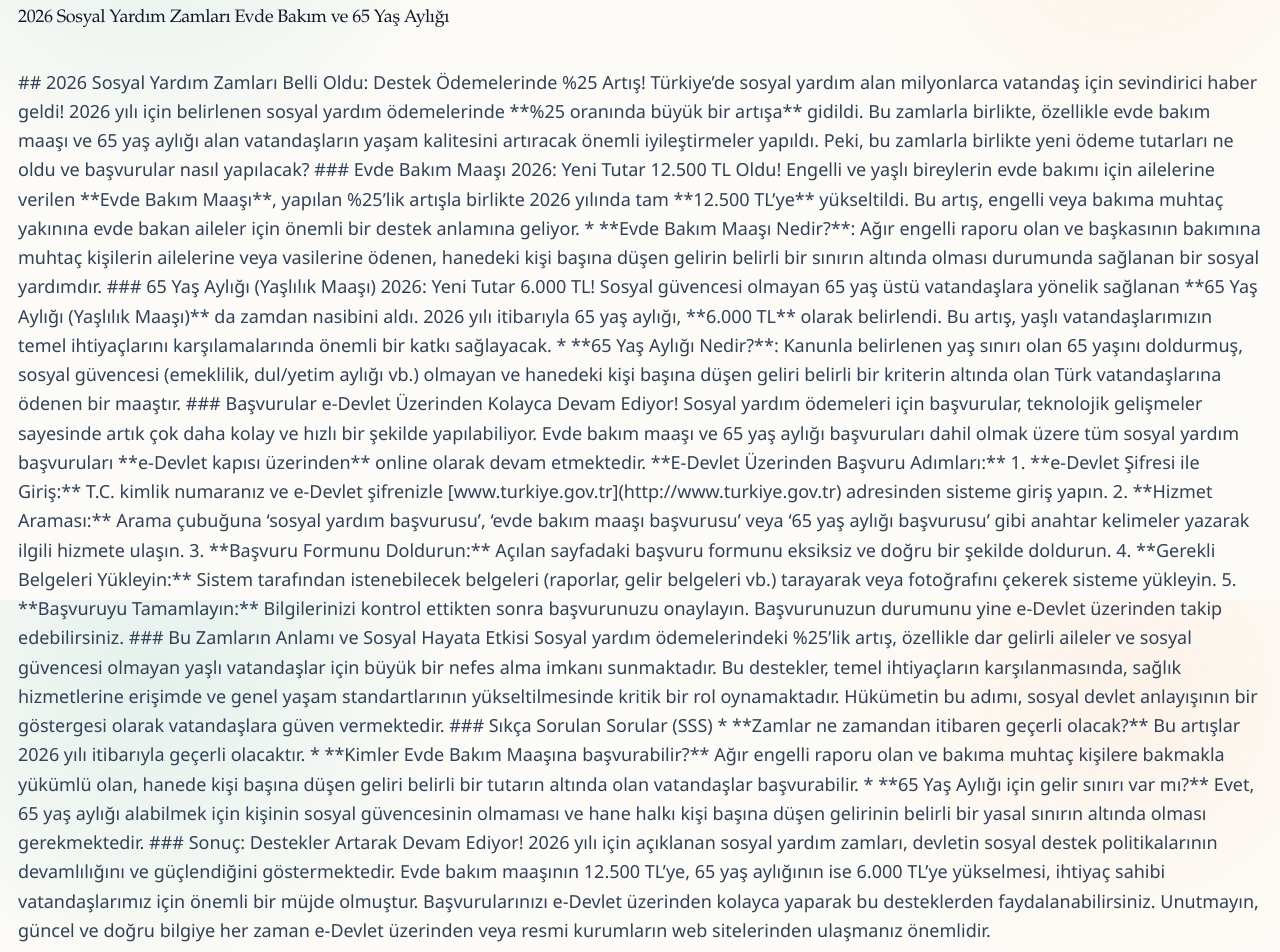
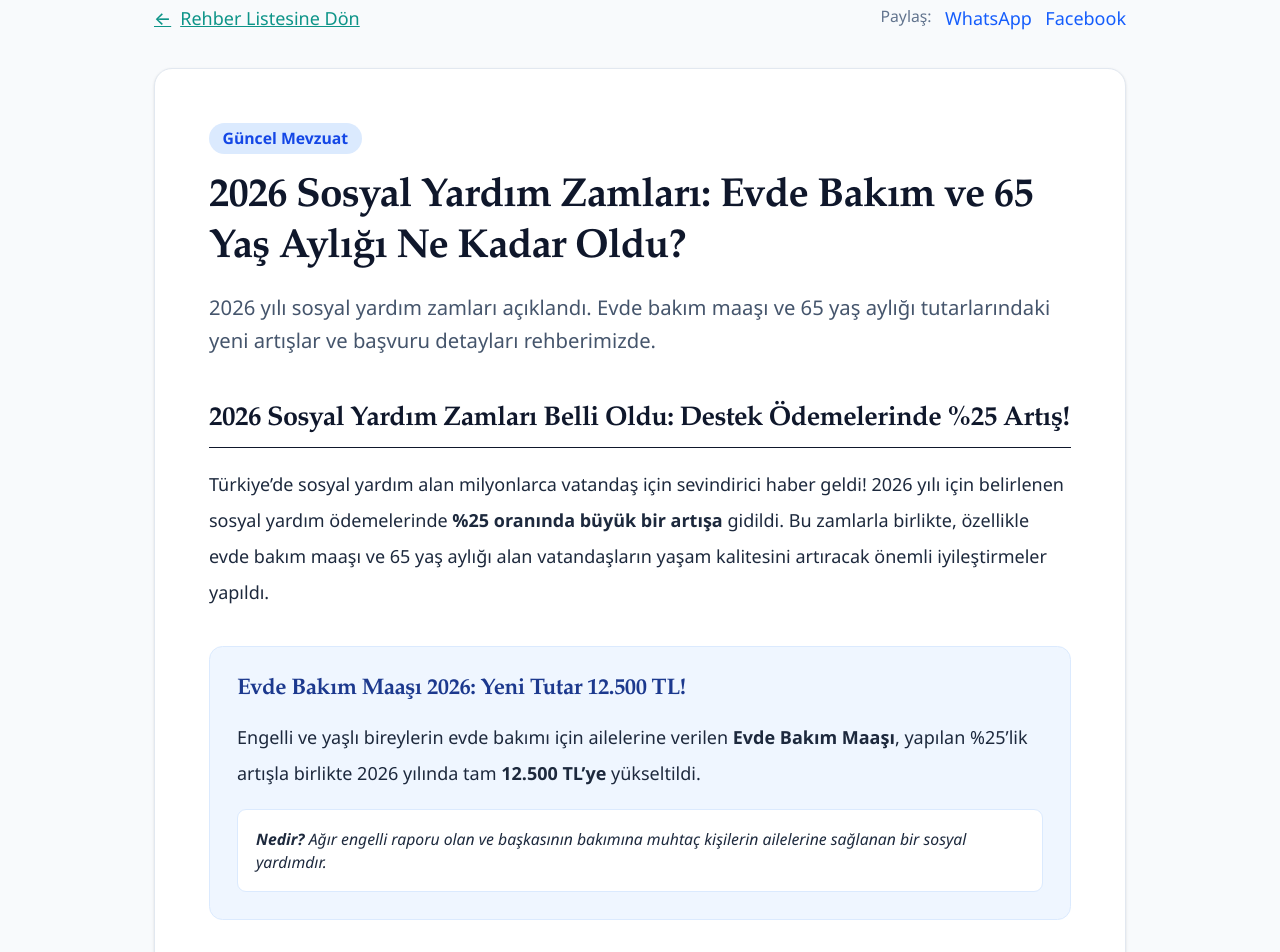
Before and after one commit to SocialRightLabs/SocialRightOS-frontend, a Next.js app: page /blog/2026-sosyal-yardim-zamlari-evde-bakim-ve-65-yas-ayligi in a window 1280 px wide. Shown: the part 200-1152 px from the top of the page. Built offline with nearby package versions, Linux system fonts and the light colour scheme; no server answers.

Commit message:
style: enhance blog post layout and create a dedicated library page

```diff
--- a/src/app/blog/2026-sosyal-yardim-zamlari-evde-bakim-ve-65-yas-ayligi/page.tsx
+++ b/src/app/blog/2026-sosyal-yardim-zamlari-evde-bakim-ve-65-yas-ayligi/page.tsx
@@ -1,4 +1,3 @@
-
 import type { Metadata } from "next";
 import Link from "next/link";
 
@@ -9,61 +8,109 @@ export const metadata: Metadata = {
 
 export default function Page() {
   return (
-    <main className="container mx-auto px-4 py-12">
-      <article className="prose lg:prose-xl mx-auto">
-        <h1>2026 Sosyal Yardım Zamları Evde Bakım ve 65 Yaş Aylığı</h1>
-        <div className="mt-8 text-slate-700 leading-relaxed">
-          ## 2026 Sosyal Yardım Zamları Belli Oldu: Destek Ödemelerinde %25 Artış!
+    <main className="min-h-screen bg-slate-50 py-12">
+      <div className="container mx-auto px-4 max-w-4xl">
+        {/* Üst Navigasyon */}
+        <nav className="mb-8 flex items-center justify-between">
+          <Link href="/blog" className="text-blue-600 hover:text-blue-800 flex items-center gap-2 font-medium">
+            <span>←</span> Rehber Listesine Dön
+          </Link>
+          <div className="flex gap-3">
+            <span className="text-sm text-slate-500">Paylaş:</span>
+            <button className="text-blue-600 hover:opacity-80 transition-opacity">WhatsApp</button>
+            <button className="text-blue-600 hover:opacity-80 transition-opacity">Facebook</button>
+          </div>
+        </nav>
 
-Türkiye&rsquo;de sosyal yardım alan milyonlarca vatandaş için sevindirici haber geldi! 2026 yılı için belirlenen sosyal yardım ödemelerinde **%25 oranında büyük bir artışa** gidildi. Bu zamlarla birlikte, özellikle evde bakım maaşı ve 65 yaş aylığı alan vatandaşların yaşam kalitesini artıracak önemli iyileştirmeler yapıldı. Peki, bu zamlarla birlikte yeni ödeme tutarları ne oldu ve başvurular nasıl yapılacak?
+        {/* Makale Kartı */}
+        <article className="bg-white rounded-2xl shadow-sm border border-slate-200 overflow-hidden">
+          <div className="p-8 md:p-12">
+            <header className="mb-10">
+              <span className="inline-block px-3 py-1 bg-blue-100 text-blue-700 rounded-full text-sm font-semibold mb-4">
+                Güncel Mevzuat
+              </span>
+              <h1 className="text-3xl md:text-4xl font-bold text-slate-900 leading-tight mb-4">
+                2026 Sosyal Yardım Zamları: Evde Bakım ve 65 Yaş Aylığı Ne Kadar Oldu?
+              </h1>
+              <p className="text-lg text-slate-600 leading-relaxed">
+                2026 yılı sosyal yardım zamları açıklandı. Evde bakım maaşı ve 65 yaş aylığı tutarlarındaki yeni artışlar ve başvuru detayları rehberimizde.
+              </p>
+            </header>
 
-### Evde Bakım Maaşı 2026: Yeni Tutar 12.500 TL Oldu!
+            <div className="space-y-8 text-slate-800 leading-loose">
+              <section>
+                <h2 className="text-2xl font-bold text-slate-900 mb-4 border-b pb-2">
+                  2026 Sosyal Yardım Zamları Belli Oldu: Destek Ödemelerinde %25 Artış!
+                </h2>
+                <p>
+                  Türkiye&rsquo;de sosyal yardım alan milyonlarca vatandaş için sevindirici haber geldi! 2026 yılı için belirlenen sosyal yardım ödemelerinde <strong>%25 oranında büyük bir artışa</strong> gidildi. Bu zamlarla birlikte, özellikle evde bakım maaşı ve 65 yaş aylığı alan vatandaşların yaşam kalitesini artıracak önemli iyileştirmeler yapıldı.
+                </p>
+              </section>
 
-Engelli ve yaşlı bireylerin evde bakımı için ailelerine verilen **Evde Bakım Maaşı**, yapılan %25&rsquo;lik artışla birlikte 2026 yılında tam **12.500 TL&rsquo;ye** yükseltildi. Bu artış, engelli veya bakıma muhtaç yakınına evde bakan aileler için önemli bir destek anlamına geliyor.
+              <section className="bg-blue-50 p-6 rounded-xl border border-blue-100">
+                <h3 className="text-xl font-bold text-blue-900 mb-3">Evde Bakım Maaşı 2026: Yeni Tutar 12.500 TL!</h3>
+                <p className="mb-4">
+                  Engelli ve yaşlı bireylerin evde bakımı için ailelerine verilen <strong>Evde Bakım Maaşı</strong>, yapılan %25&rsquo;lik artışla birlikte 2026 yılında tam <strong>12.500 TL&rsquo;ye</strong> yükseltildi.
+                </p>
+                <div className="bg-white p-4 rounded-lg text-sm italic border border-blue-100">
+                  <strong>Nedir?</strong> Ağır engelli raporu olan ve başkasının bakımına muhtaç kişilerin ailelerine sağlanan bir sosyal yardımdır.
+                </div>
+              </section>
 
-*   **Evde Bakım Maaşı Nedir?**: Ağır engelli raporu olan ve başkasının bakımına muhtaç kişilerin ailelerine veya vasilerine ödenen, hanedeki kişi başına düşen gelirin belirli bir sınırın altında olması durumunda sağlanan bir sosyal yardımdır.
+              <section className="bg-emerald-50 p-6 rounded-xl border border-emerald-100">
+                <h3 className="text-xl font-bold text-emerald-900 mb-3">65 Yaş Aylığı 2026: Yeni Tutar 6.000 TL!</h3>
+                <p className="mb-4">
+                  Sosyal güvencesi olmayan 65 yaş üstü vatandaşlara yönelik sağlanan <strong>65 Yaş Aylığı</strong>, 2026 yılı itibarıyla <strong>6.000 TL</strong> olarak belirlendi.
+                </p>
+                <div className="bg-white p-4 rounded-lg text-sm italic border border-emerald-100">
+                  <strong>Nedir?</strong> Sosyal güvencesi olmayan ve gelir kriterini sağlayan 65 yaş üstü vatandaşlara ödenen maaştır.
+                </div>
+              </section>
 
-### 65 Yaş Aylığı (Yaşlılık Maaşı) 2026: Yeni Tutar 6.000 TL!
+              <section>
+                <h2 className="text-2xl font-bold text-slate-900 mb-4">Başvurular e-Devlet Üzerinden Devam Ediyor!</h2>
+                <p className="mb-4 text-slate-600">Başvuru adımlarını takip ederek işlemlerinizi hızlandırabilirsiniz:</p>
+                <ul className="space-y-3 list-decimal list-inside bg-slate-50 p-6 rounded-xl border border-slate-200">
+                  <li><strong>e-Devlet Girişi:</strong> T.C. kimlik numaranızla giriş yapın.</li>
+                  <li><strong>Hizmet Arama:</strong> &lsquo;Sosyal yardım başvurusu&rsquo; anahtar kelimesini kullanın.</li>
+                  <li><strong>Form Doldurma:</strong> Bilgilerinizi eksiksiz ve doğru girin.</li>
+                  <li><strong>Belge Yükleme:</strong> Gerekli raporları sisteme yükleyin.</li>
+                  <li><strong>Onay:</strong> Başvurunuzu tamamlayıp takip numaranızı alın.</li>
+                </ul>
+              </section>
 
-Sosyal güvencesi olmayan 65 yaş üstü vatandaşlara yönelik sağlanan **65 Yaş Aylığı (Yaşlılık Maaşı)** da zamdan nasibini aldı. 2026 yılı itibarıyla 65 yaş aylığı, **6.000 TL** olarak belirlendi. Bu artış, yaşlı vatandaşlarımızın temel ihtiyaçlarını karşılamalarında önemli bir katkı sağlayacak.
+              <section className="border-t pt-8">
+                <h4 className="text-lg font-bold text-slate-900 mb-4">Sıkça Sorulan Sorular</h4>
+                <div className="space-y-4">
+                  <details className="group border border-slate-200 rounded-lg p-4 cursor-pointer">
+                    <summary className="font-semibold text-slate-800 list-none flex justify-between items-center">
+                      Zamlar ne zamandan itibaren geçerli?
+                      <span className="group-open:rotate-180 transition-transform">↓</span>
+                    </summary>
+                    <p className="mt-3 text-slate-600">Bu artışlar 2026 yılı Ocak ayı itibarıyla geçerli olacaktır.</p>
+                  </details>
+                  <details className="group border border-slate-200 rounded-lg p-4 cursor-pointer">
+                    <summary className="font-semibold text-slate-800 list-none flex justify-between items-center">
+                      Vefat durumunda maaş kesilir mi?
+                      <span className="group-open:rotate-180 transition-transform">↓</span>
+                    </summary>
+                    <p className="mt-3 text-slate-600">Evet, hak sahibinin vefatı durumunda en kısa sürede bildirim yapılmalı ve maaş durdurulmalıdır.</p>
+                  </details>
+                </div>
+              </section>
+            </div>
+          </div>
 
-*   **65 Yaş Aylığı Nedir?**: Kanunla belirlenen yaş sınırı olan 65 yaşını doldurmuş, sosyal güvencesi (emeklilik, dul/yetim aylığı vb.) olmayan ve hanedeki kişi başına düşen geliri belirli bir kriterin altında olan Türk vatandaşlarına ödenen bir maaştır.
-
-### Başvurular e-Devlet Üzerinden Kolayca Devam Ediyor!
-
-Sosyal yardım ödemeleri için başvurular, teknolojik gelişmeler sayesinde artık çok daha kolay ve hızlı bir şekilde yapılabiliyor. Evde bakım maaşı ve 65 yaş aylığı başvuruları dahil olmak üzere tüm sosyal yardım başvuruları **e-Devlet kapısı üzerinden** online olarak devam etmektedir.
-
-**E-Devlet Üzerinden Başvuru Adımları:**
-
-1.  **e-Devlet Şifresi ile Giriş:** T.C. kimlik numaranız ve e-Devlet şifrenizle [www.turkiye.gov.tr](http://www.turkiye.gov.tr) adresinden sisteme giriş yapın.
-2.  **Hizmet Araması:** Arama çubuğuna &lsquo;sosyal yardım başvurusu&rsquo;, &lsquo;evde bakım maaşı başvurusu&rsquo; veya &lsquo;65 yaş aylığı başvurusu&rsquo; gibi anahtar kelimeler yazarak ilgili hizmete ulaşın.
-3.  **Başvuru Formunu Doldurun:** Açılan sayfadaki başvuru formunu eksiksiz ve doğru bir şekilde doldurun.
-4.  **Gerekli Belgeleri Yükleyin:** Sistem tarafından istenebilecek belgeleri (raporlar, gelir belgeleri vb.) tarayarak veya fotoğrafını çekerek sisteme yükleyin.
-5.  **Başvuruyu Tamamlayın:** Bilgilerinizi kontrol ettikten sonra başvurunuzu onaylayın. Başvurunuzun durumunu yine e-Devlet üzerinden takip edebilirsiniz.
-
-### Bu Zamların Anlamı ve Sosyal Hayata Etkisi
-
-Sosyal yardım ödemelerindeki %25&rsquo;lik artış, özellikle dar gelirli aileler ve sosyal güvencesi olmayan yaşlı vatandaşlar için büyük bir nefes alma imkanı sunmaktadır. Bu destekler, temel ihtiyaçların karşılanmasında, sağlık hizmetlerine erişimde ve genel yaşam standartlarının yükseltilmesinde kritik bir rol oynamaktadır. Hükümetin bu adımı, sosyal devlet anlayışının bir göstergesi olarak vatandaşlara güven vermektedir.
-
-### Sıkça Sorulan Sorular (SSS)
-
-*   **Zamlar ne zamandan itibaren geçerli olacak?**
-    Bu artışlar 2026 yılı itibarıyla geçerli olacaktır.
-*   **Kimler Evde Bakım Maaşına başvurabilir?**
-    Ağır engelli raporu olan ve bakıma muhtaç kişilere bakmakla yükümlü olan, hanede kişi başına düşen geliri belirli bir tutarın altında olan vatandaşlar başvurabilir.
-*   **65 Yaş Aylığı için gelir sınırı var mı?**
-    Evet, 65 yaş aylığı alabilmek için kişinin sosyal güvencesinin olmaması ve hane halkı kişi başına düşen gelirinin belirli bir yasal sınırın altında olması gerekmektedir.
-
-### Sonuç: Destekler Artarak Devam Ediyor!
-
-2026 yılı için açıklanan sosyal yardım zamları, devletin sosyal destek politikalarının devamlılığını ve güçlendiğini göstermektedir. Evde bakım maaşının 12.500 TL&rsquo;ye, 65 yaş aylığının ise 6.000 TL&rsquo;ye yükselmesi, ihtiyaç sahibi vatandaşlarımız için önemli bir müjde olmuştur. Başvurularınızı e-Devlet üzerinden kolayca yaparak bu desteklerden faydalanabilirsiniz. Unutmayın, güncel ve doğru bilgiye her zaman e-Devlet üzerinden veya resmi kurumların web sitelerinden ulaşmanız önemlidir.
-        </div>
-        <div className="mt-12">
-          <Link href="/blog" className="text-blue-600 hover:underline">
-            ← Blog listesine dön
-          </Link>
-        </div>
-      </article>
+          <footer className="bg-slate-50 border-t border-slate-200 p-8 text-center">
+            <p className="text-slate-500 text-sm mb-4">
+              Bu içerik bilgilendirme amaçlıdır. Kesin sonuçlar için resmi kurumlara başvurunuz.
+            </p>
+            <Link href="/blog" className="inline-block px-6 py-2 bg-blue-600 text-white rounded-full hover:bg-blue-700 transition-colors">
+              Tüm Rehberleri Gör
+            </Link>
+          </footer>
+        </article>
+      </div>
     </main>
   );
 }
--- a/src/app/blog/page.tsx
+++ b/src/app/blog/page.tsx
@@ -2,115 +2,59 @@ import type { Metadata } from "next";
 import Link from "next/link";
 
 export const metadata: Metadata = {
-  title: "Blog ve rehber yazıları",
-  description:
-    "Sosyal hak testlerinden yönlendirebileceğiniz rehber yazıları, temel açıklamalar ve başvuru öncesi bilgi sayfaları.",
-  alternates: {
-    canonical: "/blog",
-  },
+  title: "Sosyal Hak Rehber Kütüphanesi",
+  description: "Güncel sosyal haklar, mevzuat değişiklikleri ve başvuru rehberleri.",
 };
 
-const featuredPosts = [
+const posts = [
   {
-    href: "/evde-bakim-maasi",
-    title: "Evde Bakım Maaşı ana rehberi",
-    category: "Evde Bakım",
-    body:
-      "Ön değerlendirme aracından önce veya sonra okunabilecek temel çerçeveyi, sınırları ve sonucu nasıl yorumlamanız gerektiğini toplar.",
+    slug: "2026-sosyal-yardim-zamlari-evde-bakim-ve-65-yas-ayligi",
+    title: "2026 Sosyal Yardım Zamları: Evde Bakım ve 65 Yaş Aylığı",
+    summary: "2026 yılı sosyal yardım zamları açıklandı. Yeni tutarlar ve başvuru detayları.",
+    category: "Mevzuat",
+    date: "2026-02-12"
   },
   {
-    href: "/gss-gelir-testi/rehber",
-    title: "GSS gelir testi rehberi",
-    category: "GSS",
-    body:
-      "Gelir, sosyal güvence ve sigorta sorularının neden sorulduğunu açıklar; sonuç ekranını sade bir dille yorumlar.",
-  },
-  {
-    href: "/65-yas-ayligi-uygunluk-testi/rehber",
-    title: "65 Yaş Aylığı rehberi",
-    category: "65 Yaş",
-    body:
-      "Yaş, gelir, eş durumu ve sosyal güvence bilgilerinin neden istendiğini ve eksik bilgi sonucunun ne anlattığını açıklar.",
-  },
+    slug: "evde-bakim-maasi",
+    title: "Evde Bakım Maaşı Ana Rehberi",
+    summary: "Ön değerlendirme aracından önce okunması gereken temel bilgiler.",
+    category: "Rehber",
+    date: "2026-01-01"
+  }
 ];
 
-const contentTopics = [
-  "Şartlar ve temel uygunluk başlıkları",
-  "Gelir ve hane bilgisini doğru hazırlama",
-  "Başvuru öncesi hazırlık adımları",
-  "Gerekli belgeleri anlamaya yardımcı rehberler",
-  "Ret veya eksik bilgi nedenlerini sade dille açıklayan yazı dizileri",
-  "Sık sorulan sorular ve kısa cevaplar",
-];
+export default function BlogListPage() {
+  return (
+    <main className="min-h-screen bg-slate-50 py-12">
+      <div className="container mx-auto px-4 max-w-5xl">
+        <header className="mb-12 text-center">
+          <h1 className="text-4xl font-bold text-slate-900 mb-4">Rehber Kütüphanesi</h1>
+          <p className="text-lg text-slate-600">Sosyal haklarınızla ilgili en güncel bilgilere ve başvuru rehberlerine buradan ulaşabilirsiniz.</p>
+        </header>
 
-export default function BlogPage() {
-  return (
-    <main className="min-h-screen px-6 py-12 lg:px-10 lg:py-16">
-      <div className="mx-auto max-w-6xl space-y-8">
-        <section className="grid gap-8 lg:grid-cols-[minmax(0,1fr)_320px]">
-          <article className="card-panel">
-            <p className="eyebrow">Blog ve Rehberler</p>
-            <h1 className="mt-4 text-4xl font-semibold tracking-tight text-slate-950 sm:text-5xl">
-              Testlerden sonra yolunuzu bulmanıza yardım eden rehber sayfaları
-            </h1>
-            <p className="mt-5 max-w-3xl text-lg leading-8 text-slate-700">
-              Bu sayfa sosyal hak testlerinden yönleneceğiniz rehber yazılarını bir araya getirir.
-              Amacımız teknik dili azaltmak, sonraki adımı göstermek ve kullanıcının sitede doğal
-              biçimde ilerlemesini sağlamaktır.
-            </p>
-            <div className="mt-6 flex flex-col gap-3 sm:flex-row">
-              <Link href="/" className="primary-link">
-                Testlere dön
-              </Link>
-              <Link href="/hakkimizda" className="secondary-link">
-                Hakkımızda
-              </Link>
-            </div>
-          </article>
-
-          <aside className="card-panel">
-            <h2 className="text-xl font-semibold text-slate-950">Bu sayfada ne var?</h2>
-            <p className="mt-3 text-sm leading-7 text-slate-700">
-              Blog yüzeyi kurum duyurusu veya resmî mevzuat servisi değildir. Testlerden sonra
-              kullanıcının anlayacağı dilde açıklama, rehberlik ve bir sonraki adım yönlendirmesi
-              sunar.
-            </p>
-          </aside>
-        </section>
-
-        <section className="card-panel">
-          <h2 className="text-2xl font-semibold text-slate-950">Öne çıkan rehberler</h2>
-          <div className="mt-5 grid gap-4 md:grid-cols-3">
-            {featuredPosts.map((post) => (
-              <article key={post.href} className="rounded-2xl bg-slate-50 p-5">
-                <p className="text-xs font-semibold uppercase tracking-[0.2em] text-emerald-700">
-                  {post.category}
+        <div className="grid md:grid-cols-2 gap-8">
+          {posts.map((post) => (
+            <Link key={post.slug} href={`/blog/${post.slug}`} className="group">
+              <article className="bg-white p-8 rounded-2xl shadow-sm border border-slate-200 hover:shadow-md hover:border-blue-300 transition-all h-full flex flex-col">
+                <div className="flex justify-between items-start mb-4">
+                  <span className="px-3 py-1 bg-blue-50 text-blue-600 rounded-full text-xs font-bold uppercase tracking-wider">
+                    {post.category}
+                  </span>
+                  <time className="text-sm text-slate-400">{post.date}</time>
+                </div>
+                <h2 className="text-xl font-bold text-slate-900 group-hover:text-blue-600 transition-colors mb-3">
+                  {post.title}
+                </h2>
+                <p className="text-slate-600 mb-6 flex-grow">
+                  {post.summary}
                 </p>
-                <h3 className="mt-3 text-lg font-semibold text-slate-950">{post.title}</h3>
-                <p className="mt-3 text-sm leading-7 text-slate-700">{post.body}</p>
-                <Link href={post.href} className="secondary-link mt-4 inline-flex">
-                  Yazıyı aç
-                </Link>
+                <div className="text-blue-600 font-medium flex items-center gap-2">
+                  Rehberi Oku <span>→</span>
+                </div>
               </article>
-            ))}
-          </div>
-        </section>
-
-        <section className="card-panel">
-          <h2 className="text-2xl font-semibold text-slate-950">
-            Blog yapısında işleyeceğimiz ana başlıklar
-          </h2>
-          <div className="mt-5 grid gap-3 md:grid-cols-2">
-            {contentTopics.map((topic) => (
-              <article
-                key={topic}
-                className="rounded-2xl bg-slate-50 px-5 py-4 text-sm leading-7 text-slate-700"
-              >
-                {topic}
-              </article>
-            ))}
-          </div>
-        </section>
+            </Link>
+          ))}
+        </div>
       </div>
     </main>
   );
```
